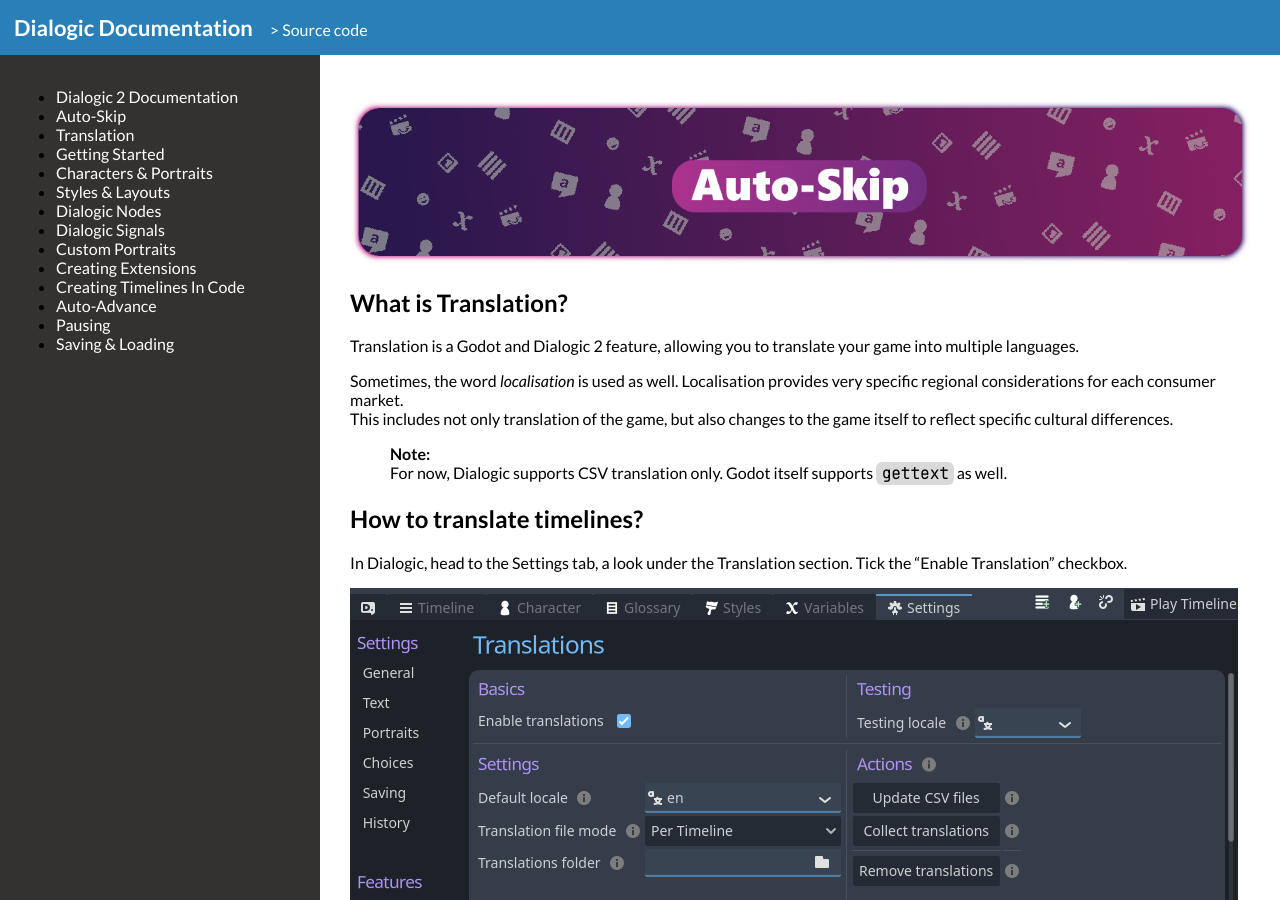
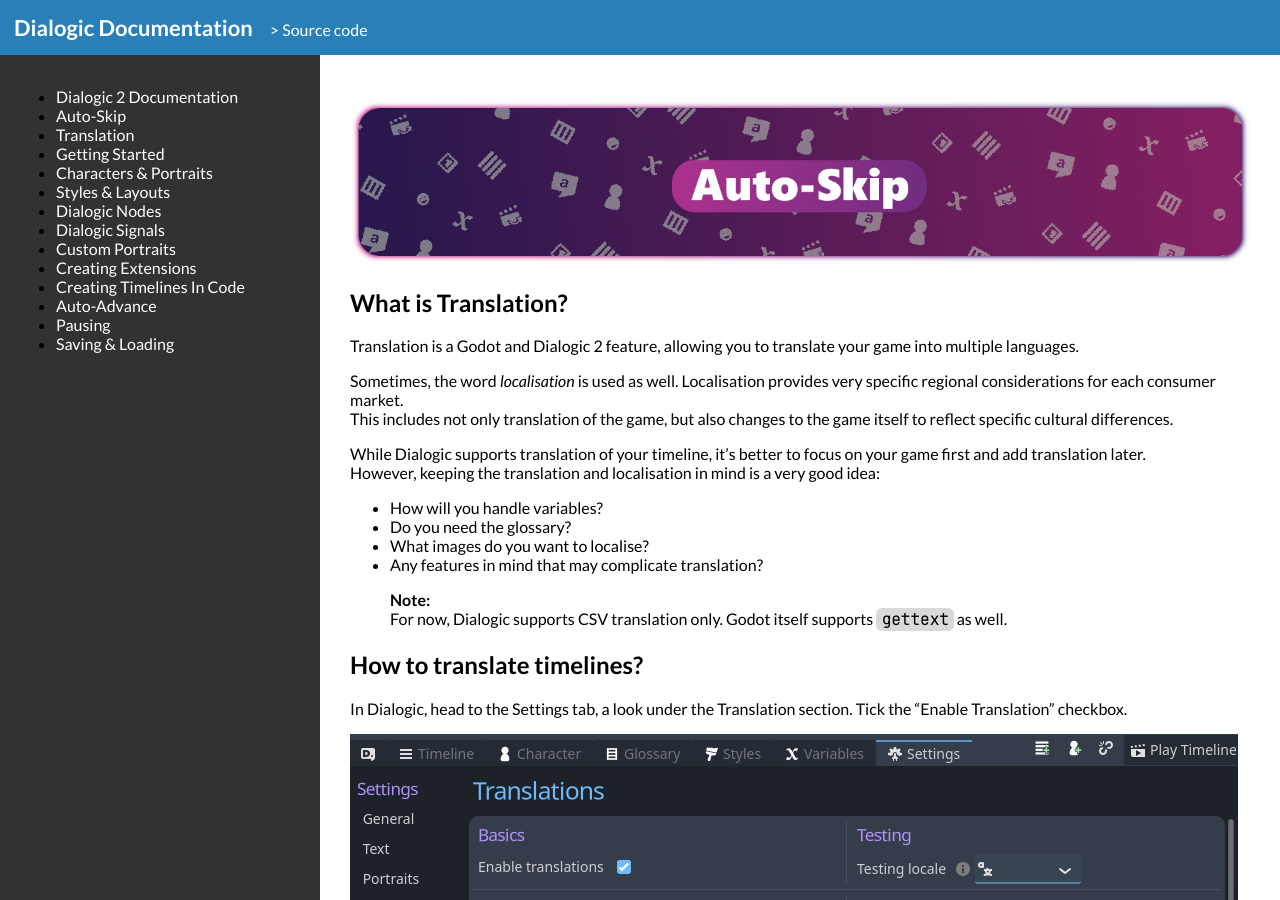
Before and after one commit to dialogic-godot/documentation, a Jekyll site: the page built from Documentation/translation.md, in a window 1280 px wide and 900 px high. Built offline with Jekyll 4.4.1, drawn with Linux system fonts in a browser that asks for light colours.

Commit message:
Add text about translation complexity.

```diff
--- a/Documentation/translation.md
+++ b/Documentation/translation.md
@@ -11,6 +11,15 @@
 Sometimes, the word *localisation* is used as well.
 Localisation provides very specific regional considerations for each consumer market.\
 This includes not only translation of the game, but also changes to the game itself to reflect specific cultural differences.
+
+While Dialogic supports translation of your timeline, it's better to focus on
+your game first and add translation later.\
+However, keeping the translation and localisation in mind is a very good idea:
+- How will you handle variables?
+- Do you need the glossary?
+- What images do you want to localise?
+- Any features in mind that may complicate translation?
+
 
 > **Note:** \
 For now, Dialogic supports CSV translation only.
```
